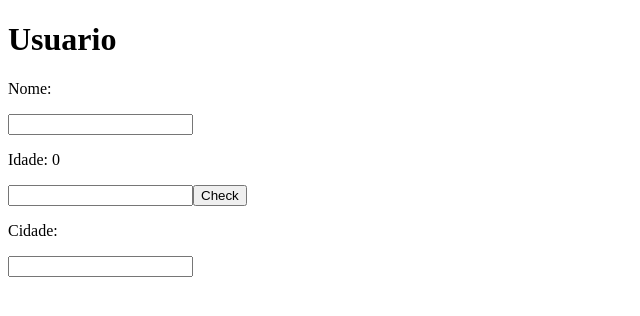
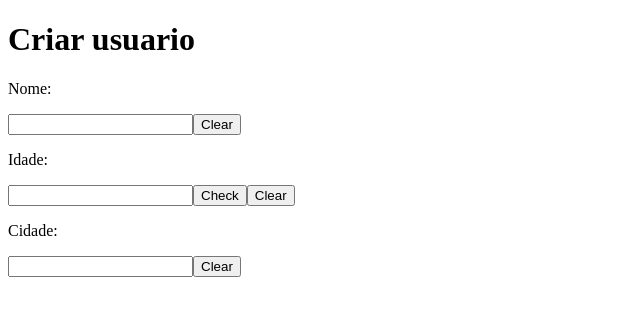
Before and after one commit to ricardosousabr/workout-usestates, a Next.js app: page /form in a window 1280 px wide. Shown: the top 316 px of the page, without its empty margins (0-640 px from the left). Built offline with nearby package versions, Linux system fonts and the light colour scheme.

Commit message:
feat: add function to clear user data

```diff
--- a/pages/form.js
+++ b/pages/form.js
@@ -3,7 +3,7 @@ import React, { useState, useEffect } from "react";
 function Form() {
   const [data, setData] = useState({})
   const [name, setName] = useState("")
-  const [age, setAge] = useState(0)
+  const [age, setAge] = useState("")
   const [city, setCity] = useState("")
 
   useEffect(() => {
@@ -29,16 +29,23 @@ function Form() {
     }
   }
 
+  function clearInput(clear) {
+    clear("")
+  }
+
   return (
     <div>
-      <h1>Usuario</h1>
+      <h1>Criar usuario</h1>
       <p>Nome: {data.name}</p>
-      <input type="text" onChange={(event) => dataInput(event, setName)} />
+      <input type="text" value={name} onChange={(event) => dataInput(event, setName)} />
+      <button onClick={() => clearInput(setName)}>Clear</button>
       <p>Idade: {data.age}</p>
-      <input type="number" onChange={(event) => dataInput(event, setAge)} />
+      <input type="number" value={age} onChange={(event) => dataInput(event, setAge)} />
       <button onClick={checkAge}>Check</button>
+      <button onClick={() => clearInput(setAge)}>Clear</button>
       <p>Cidade: {data.city}</p>
-      <input type="text" onChange={(event) => dataInput(event, setCity)} />
+      <input type="text" value={city} onChange={(event) => dataInput(event, setCity)} />
+      <button onClick={() => clearInput(setCity)}>Clear</button>
     </div>
   )
 }
```
